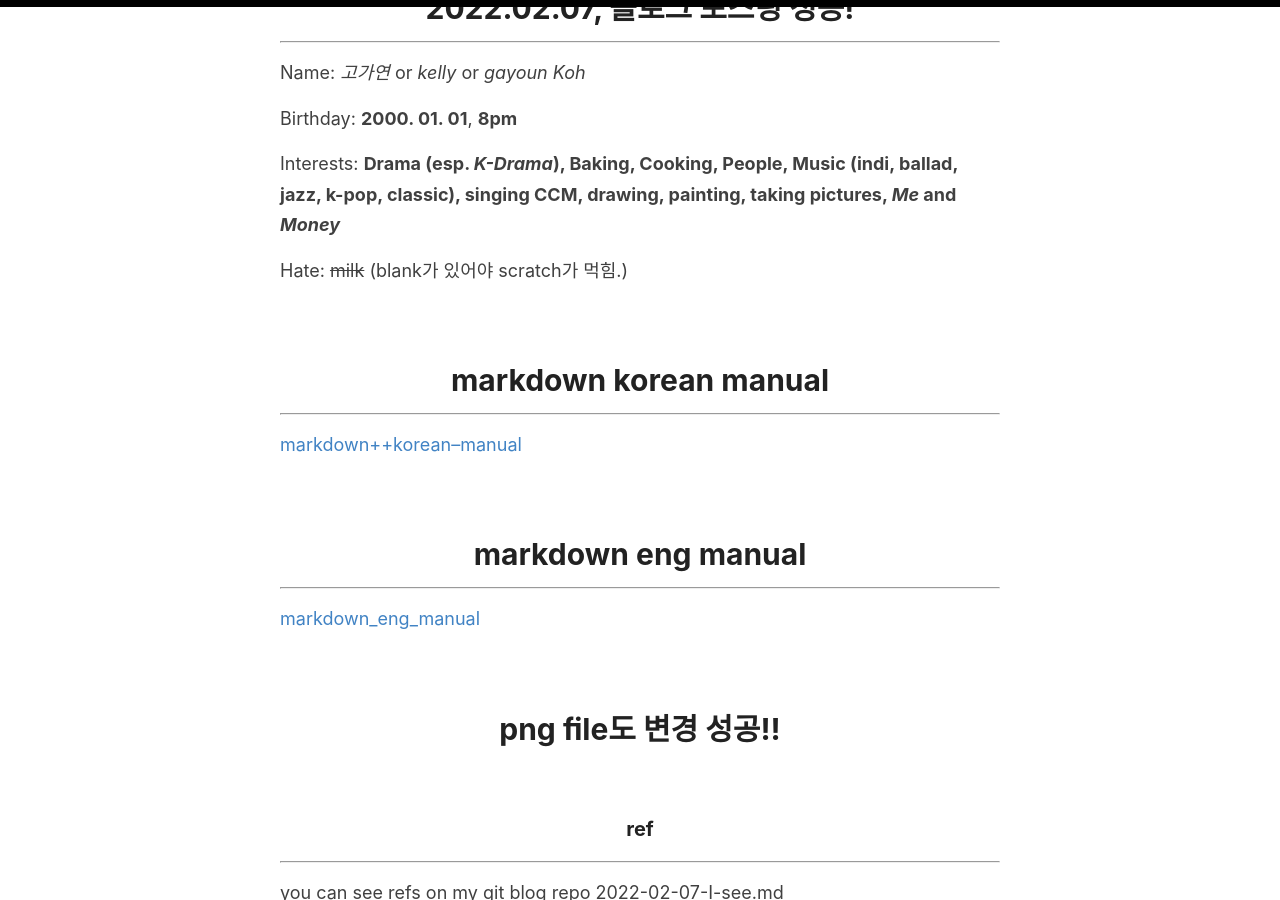
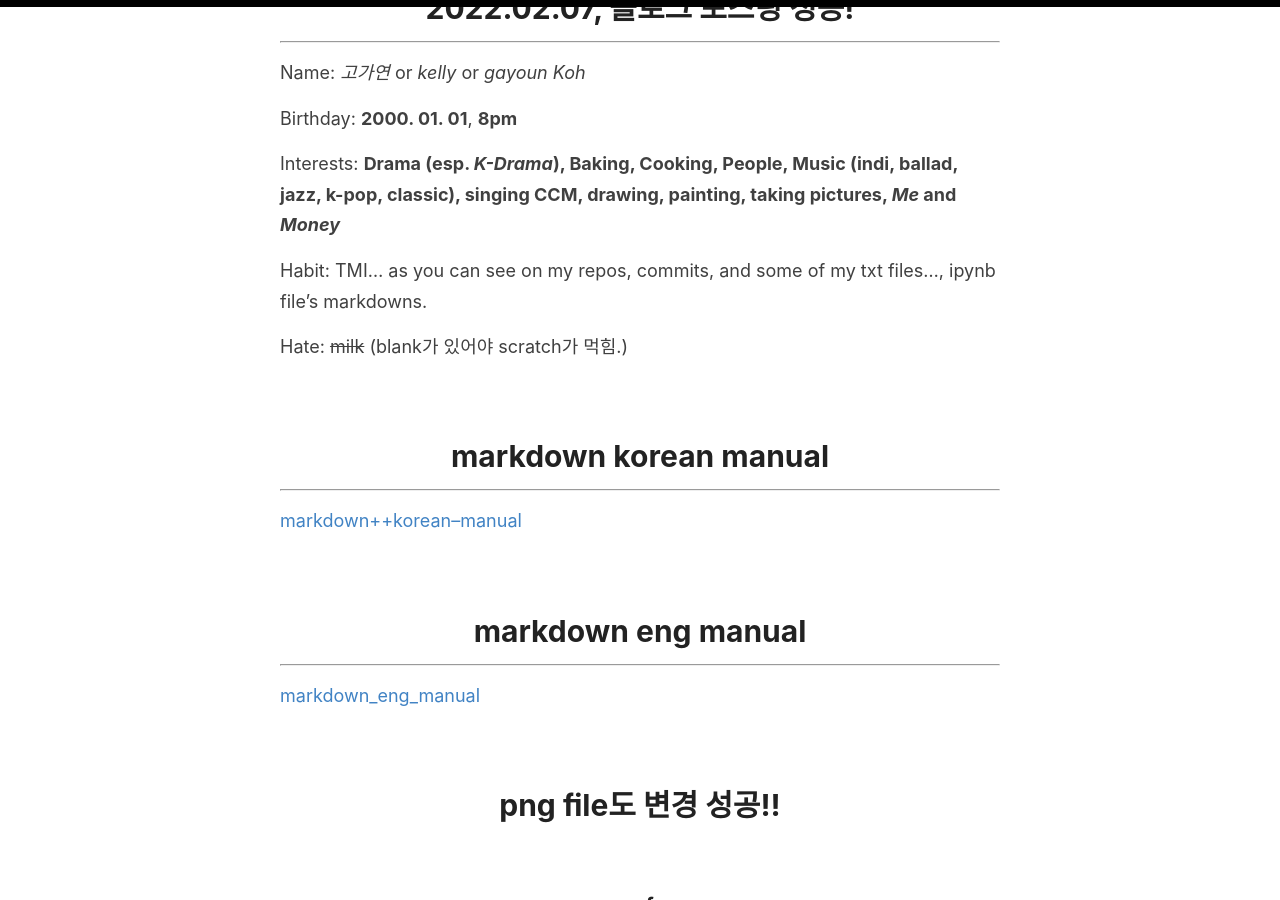
Before and after one commit to GaYounKoh/gayoun_reverie.github.io, a Jekyll site: the page built from _posts/2022-02-07-I-see.md, in a window 1280 px wide and 900 px high, scrolled down 316 px. Built offline with Jekyll 4.4.1, drawn with Linux system fonts in a browser that asks for light colours; comment, search, counter and statistics services are not loaded.

Commit message:
Update 2022-02-07-I-see.md

```diff
--- a/_posts/2022-02-07-I-see.md
+++ b/_posts/2022-02-07-I-see.md
@@ -10,6 +10,8 @@ Name: *고가연* or _kelly_ or *gayoun Koh*
 Birthday: **2000. 01. 01**, __8pm__
 
 Interests: **Drama (esp. _K-Drama_), Baking, Cooking, People, Music (indi, ballad, jazz, k-pop, classic), singing CCM, drawing, painting, taking pictures, _Me_ and _Money_**
+
+Habit: TMI... as you can see on my repos, commits, and some of my txt files..., ipynb file's markdowns.
 
 Hate: ~~milk~~ (blank가 있어야 scratch가 먹힘.)
 
```
